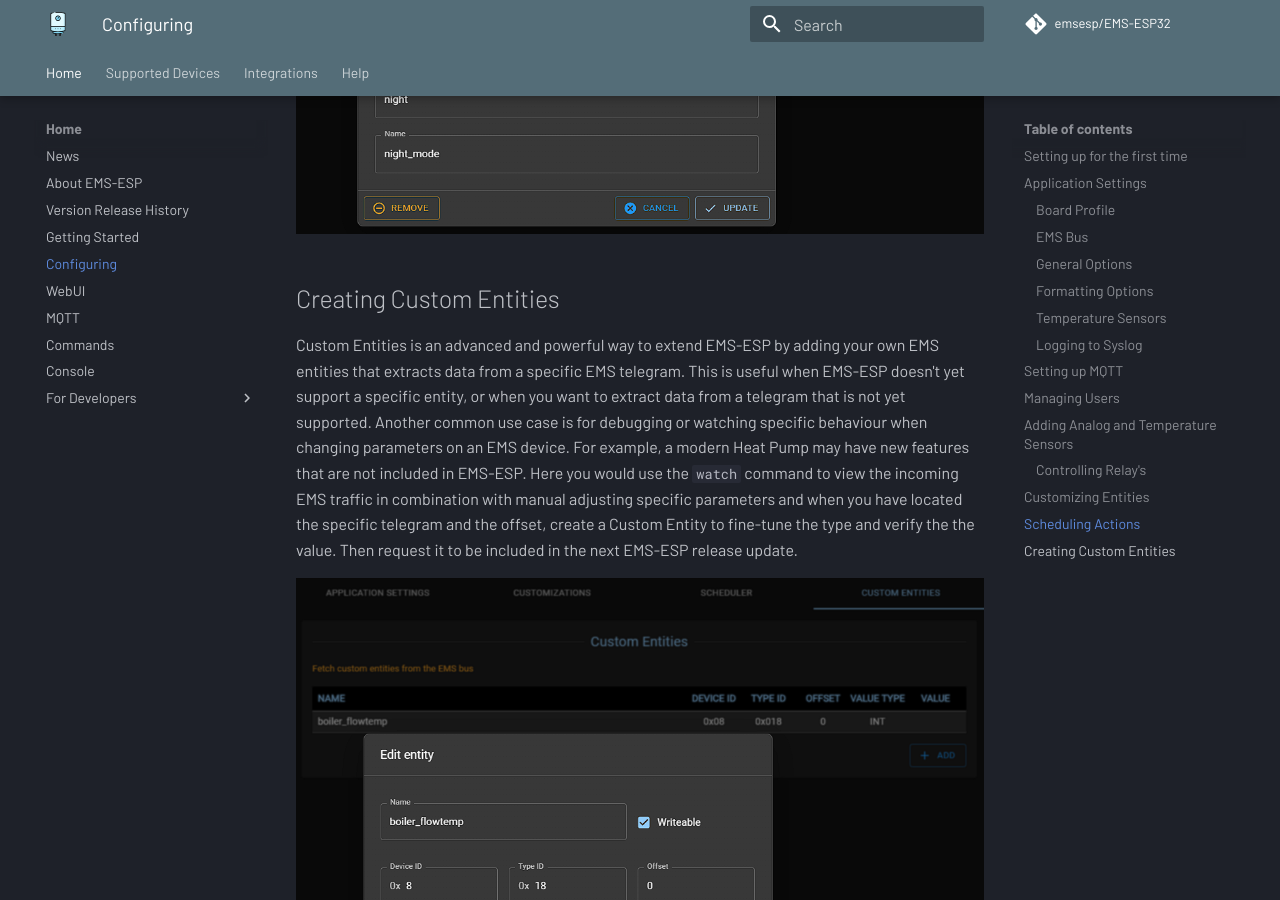
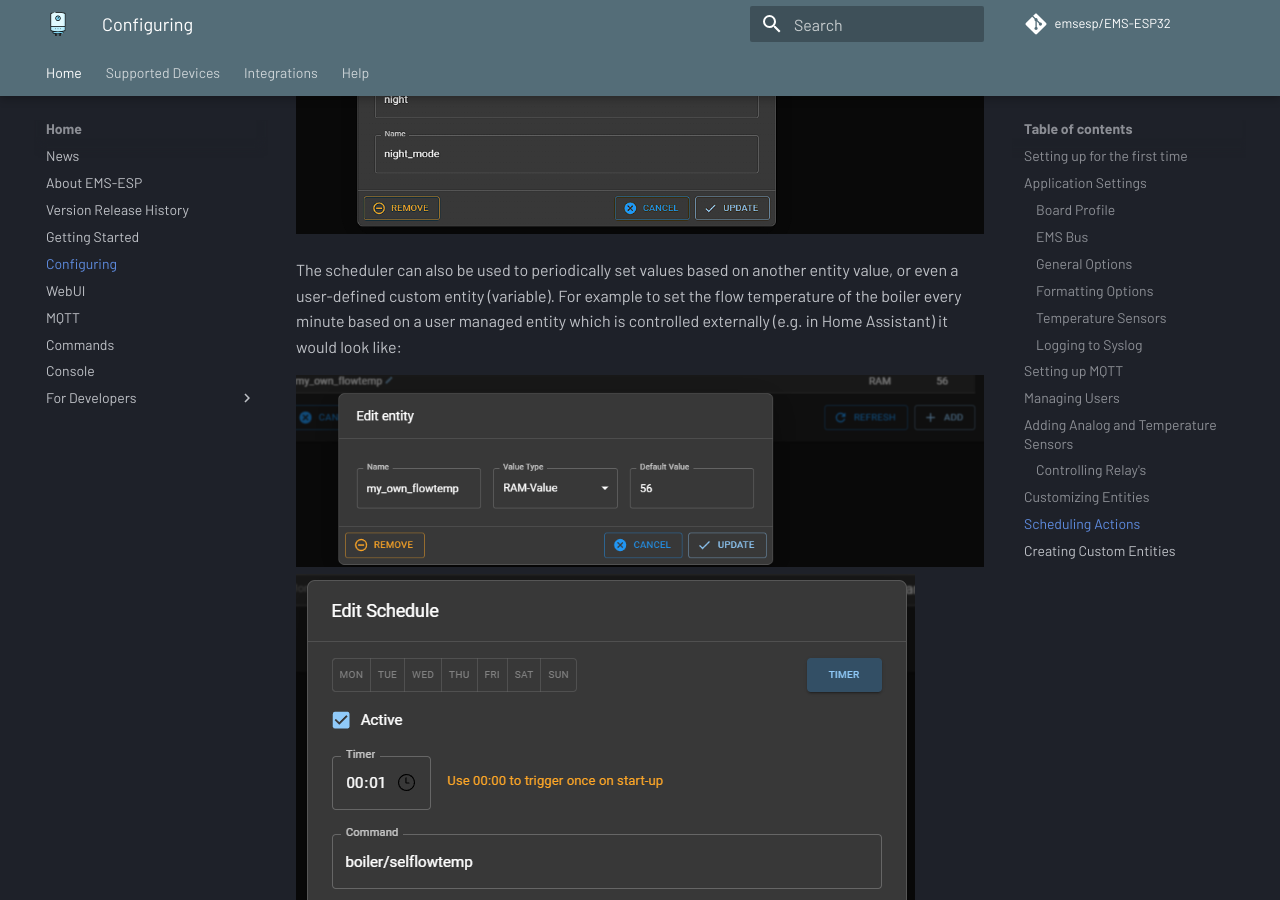
Before and after one commit to emsesp/docs, an MkDocs documentation site: the page built from docs/Configuring.md, in a window 1280 px wide and 900 px high, scrolled down 8538 px. Built offline with MkDocs 1.6.1 and Material for MkDocs 9.7.7, drawn with Linux system fonts in a browser that asks for light colours; comment, search, counter and statistics services are not loaded.

Commit message:
added scheduler example using variables

```diff
--- a/docs/Configuring.md
+++ b/docs/Configuring.md
@@ -148,6 +148,11 @@ Use the scheduler to call commands at specific intervals. This is useful for exa
 
 ![Web](_media/screenshot/web_scheduler.png)
 
+The scheduler can also be used to periodically set values based on another entity value, or even a user-defined custom entity (variable). For example to set the flow temperature of the boiler every minute based on a user managed entity which is controlled externally (e.g. in Home Assistant) it would look like:
+
+![Web](_media/screenshot/web_scheduler_custom.png)
+![Web](_media/screenshot/web_scheduler_flowtemp.png)
+
 ## Creating Custom Entities
 
 Custom Entities is an advanced and powerful way to extend EMS-ESP by adding your own EMS entities that extracts data from a specific EMS telegram. This is useful when EMS-ESP doesn't yet support a specific entity, or when you want to extract data from a telegram that is not yet supported. Another common use case is for debugging or watching specific behaviour when changing parameters on an EMS device. For example, a modern Heat Pump may have new features that are not included in EMS-ESP. Here you would use the `watch` command to view the incoming EMS traffic in combination with manual adjusting specific parameters and when you have located the specific telegram and the offset, create a Custom Entity to fine-tune the type and verify the the value. Then request it to be included in the next EMS-ESP release update.
```
Also changed, not shown: docs/_media/screenshot/web_scheduler_custom.png (added), docs/_media/screenshot/web_scheduler_flowtemp.png (added).
